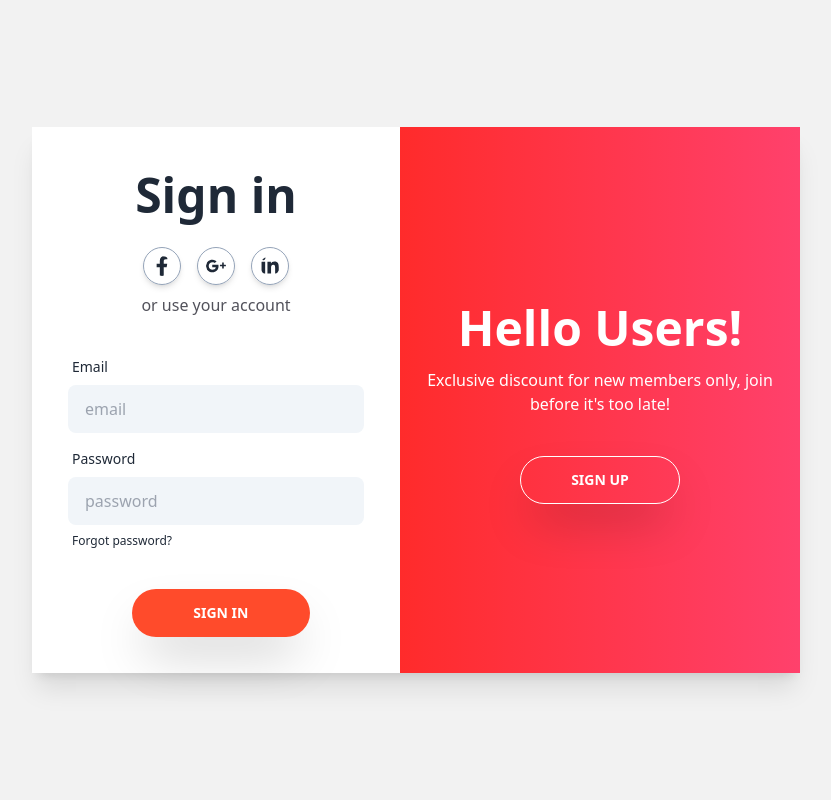
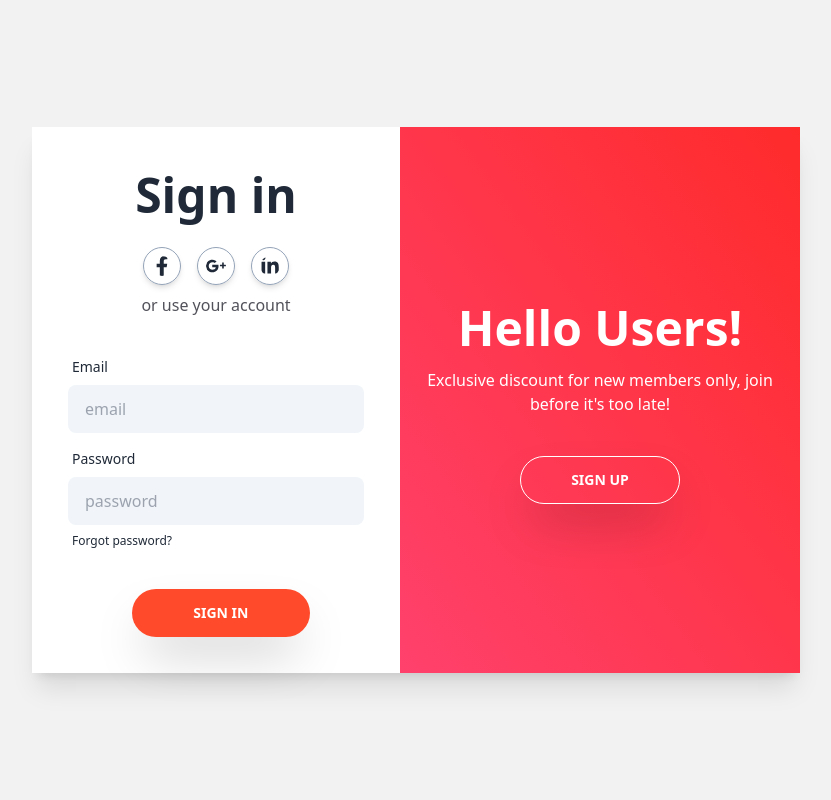
Before and after one commit to Ashrafulhiderjayed/autotech-client-au, a React (Vite) app: page /login in a window 1280 px wide. Shown: the top 800 px of the page, without its empty margins (224-1055 px from the left). Built offline with nearby package versions, Linux system fonts and the light colour scheme.

Commit message:
gradient changed login signup

```diff
--- a/src/pages/Login/Login.jsx
+++ b/src/pages/Login/Login.jsx
@@ -44,7 +44,7 @@ const Login = () => {
                     </form>
                 </div>
                 {/* right div  */}
-                <div id='changed-item-vertically' className="lg:flex-1 px-5 order-1 lg:order-2 bg-gradient-to-r from-[#ff2b2b] to-[#FF416C] text-white text-center w-96 items-center justify-center">
+                <div id='changed-item-vertically' className="lg:flex-1 px-5 order-1 lg:order-2 bg-gradient-to-tr from-[#FF416C] to-[#ff2b2b] text-white text-center w-96 items-center justify-center">
                     <h2 className="items-center text-5xl text-center font-bold pt-8">Hello Users!</h2>
                     <p className="my-4">Exclusive discount for new members only, join before it's too late!</p>
                     <NavLink to="/signup">
--- a/src/pages/SignUp/SignUp.jsx
+++ b/src/pages/SignUp/SignUp.jsx
@@ -13,7 +13,7 @@ const SignUp = () => {
         <section className="hero min-h-screen bg-base-200">
             <div className="flex flex-col lg:flex-row-reverse shadow-xl hover:shadow-lg">
                 {/* without signUp div  */}
-                <div id='changed-item-vertically' className="lg:flex-1 px-5 order-1 lg:order-2 bg-gradient-to-r from-[#ff2b2b] to-[#FF416C] text-white text-center w-96 items-center justify-center">
+                <div id='changed-item-vertically' className="lg:flex-1 px-5 order-1 lg:order-2 bg-gradient-to-br from-[#ff2b2b] to-[#FF416C] text-white text-center w-96 items-center justify-center">
                     <h2 className="items-center text-5xl text-center font-bold pt-8">Welcome Back!</h2>
                     <p className="my-4">Are you have created account before? If you are already a valid user. Please sign in</p>
                     <NavLink to="/login">
```
